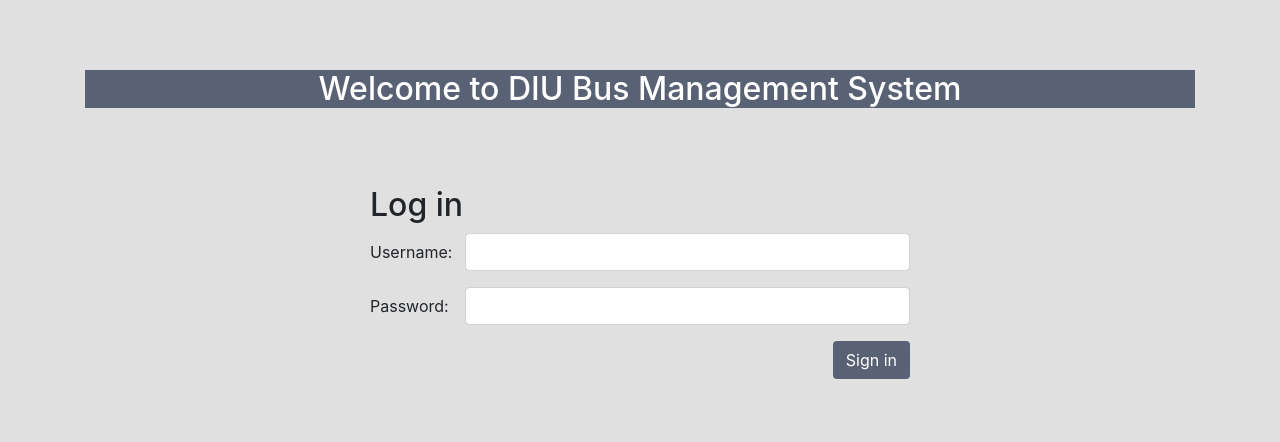
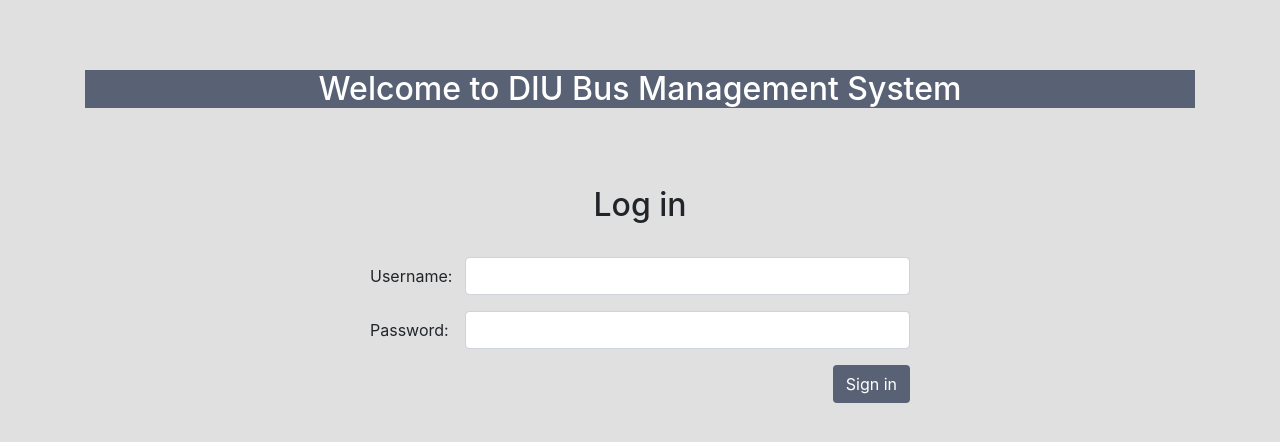
Before and after one commit to schr0diinger/DIU-Transport-Management-System, a Django app: page / in a window 1280 px wide. Shown: the part 56-498 px from the top of the page. Run offline with Django 3.2, Linux system fonts and the light colour scheme; some libraries are stand-ins or nearby versions.

Commit message:
Sign in page upgrade a lilbit

```diff
--- a/myapp/templates/myapp/signin.html
+++ b/myapp/templates/myapp/signin.html
@@ -4,7 +4,8 @@
     <center><h2 style="margin-top: 70px; background-color: #596275;color: white">Welcome to DIU Bus Management System</h2></center>
         <div class="row">
             <div class="col-sm-6 mx-auto" style="margin-top: 70px">
-                <h2>Log in</h2>
+                <h2 style="text-align:center;">Log in</h2>
+                <br>
 
                 <form action="{% url 'signin' %}" method="post">
                     {% csrf_token %}
```
